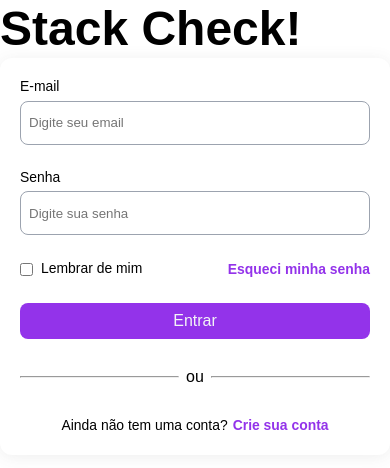
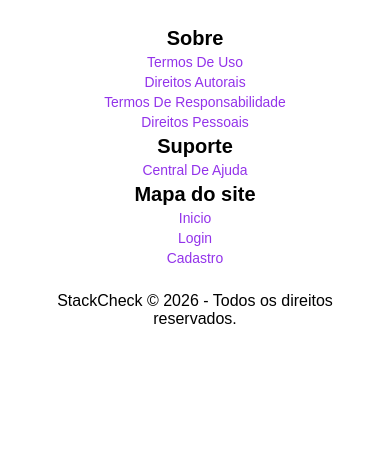
Before and after one commit to juninhos-comunidade/code-queens, a Next.js app in the folder frontend/: page / in a window 390 px wide. Shown: the top 468 px of the page. Built offline with nearby package versions, Linux system fonts and the light colour scheme.

Commit message:
feat: footer criado

```diff
--- a/frontend/src/app/page.tsx
+++ b/frontend/src/app/page.tsx
@@ -1,14 +1,19 @@
 'use client'
-import { CameraIcon } from "lucide-react";
 import styles from "./page.module.css";
-import { Input, Checkbox, SignCard, Button } from "@/components";
+import { Footer } from "@/components";
 
 export default function Home() {
+      const links = [
+        { title: 'sobre', links: [{ title: 'Termos de uso', url: '/termos' }, { title: 'Direitos autorais', url: '/direitos' },{ title: 'Termos de Responsabilidade', url: '/termos' }, { title: 'Direitos pessoais', url: '/direitos' }] },
+        { title: 'suporte', links: [{ title: 'Central de ajuda', url: '/central-ajuda' }] },
+        { title: 'Mapa do site', links: [{ title: 'Inicio', url: '/' }, { title: 'Login', url: '/sign-in' }, { title: 'Cadastro', url: '/sign-up' }] }
+    ]
   return (
     <main className={styles.page}>
-      <h3>Stack Check!</h3>
+
+
+    {/* <h3>Stack Check!</h3>
       <SignCard>
-
         <Input label="E-mail" labelFor="email" placeholder="Digite seu email" type="email" />
         <Input label="Senha" labelFor="password" placeholder="Digite sua senha" type="password" />
         <div className={styles.passwordHelper}>
@@ -23,7 +28,9 @@
           Ainda não tem uma conta?
           <a href="">Crie sua conta</a>
         </span>
-      </SignCard>
+      </SignCard> */}
+
+      <Footer linksFooter={links}/>
     </main>
   );
 }
--- a/frontend/src/components/layout/Footer/Footer.tsx
+++ b/frontend/src/components/layout/Footer/Footer.tsx
@@ -1,7 +1,9 @@
-import styles from './footer.module.scss'
-import { GitBranch, Camera, Balloon } from 'lucide-react'
 
 import { getYear } from '@/utils'
+import { Limit } from '@/components/ui'
+import { ReactNode } from 'react'
+
+import styles from './footer.module.scss'
 
 type TLinks = {
     title: string,
@@ -14,22 +16,21 @@
 }
 
 interface FooterProps {
-    linksFooter : TLinksFooter[]
+    linksFooter: TLinksFooter[],
+    icons?: ReactNode
 }
 
-export const Footer = ({linksFooter} : FooterProps) => {
+export const Footer = ({ linksFooter, icons }: FooterProps) => {
 
     return (
         <footer className={styles.footer}>
+            <Limit>
+
                 <div className={styles.footer_content}>
 
                     <div className={styles.nav_icons}>
-                    <GitBranch />
-                    <Camera />
-                    <Balloon />
+                    {icons}
                     </div>
-
-
                     {
                         linksFooter &&
                         linksFooter.map((link, index) =>
@@ -46,10 +47,10 @@
                     }
                 </div>
 
-
                 <span className={styles.copyrights}>
-                StackCheck &copy; {getYear} - Todos os direitos  reservados
+                    StackCheck &copy; {getYear} - Todos os direitos reservados.
                 </span>
+            </Limit>
         </footer>
     )
 }
--- a/frontend/src/components/layout/Footer/footer.module.scss
+++ b/frontend/src/components/layout/Footer/footer.module.scss
@@ -1,13 +1,16 @@
 .footer {
-    background: rgb(220, 245, 245);
     display: flex;
     flex-direction: column;
     align-items: center;
     padding: 24px;
+    width: 100dvw;
+
+    &>section {
+        flex-direction: column;
 
         .footer_content {
             display: flex;
-        width: 100%;
+            flex-wrap: wrap;
             justify-content: space-between;
         }
 
@@ -28,6 +31,7 @@
                 .link_title {
                     text-transform: lowercase;
                     font-weight: 600;
+
                     &::first-letter {
                         text-transform: uppercase;
                     }
@@ -40,9 +44,34 @@
                 }
             }
 
-        .copyrights {
-            padding-top: 24px;
+
         }
 
+        .copyrights {
+            width: 100%;
+            padding-top: 24px;
+            display: inline-block;
+            text-align: center;
         }
     }
+}
+
+@media screen and (max-width:768px) {
+    .footer {
+        &>section {
+            .footer_content {
+                flex-direction: column;
+                align-items: center;
+                text-align: center;
+
+                .nav_footer {
+                    .nav_items_container {
+                        a {
+                            flex-direction: column;
+                        }
+                    }
+                }
+            }
+        }
+    }
+}
--- a/frontend/src/components/ui/Limit/limit.module.scss
+++ b/frontend/src/components/ui/Limit/limit.module.scss
@@ -1,4 +1,4 @@
 .limit_container{
+    width: 100%;
     max-width: 1440px;
-    display: flex;
 }
```
Lines whose indentation alone changed are shown as unchanged.
